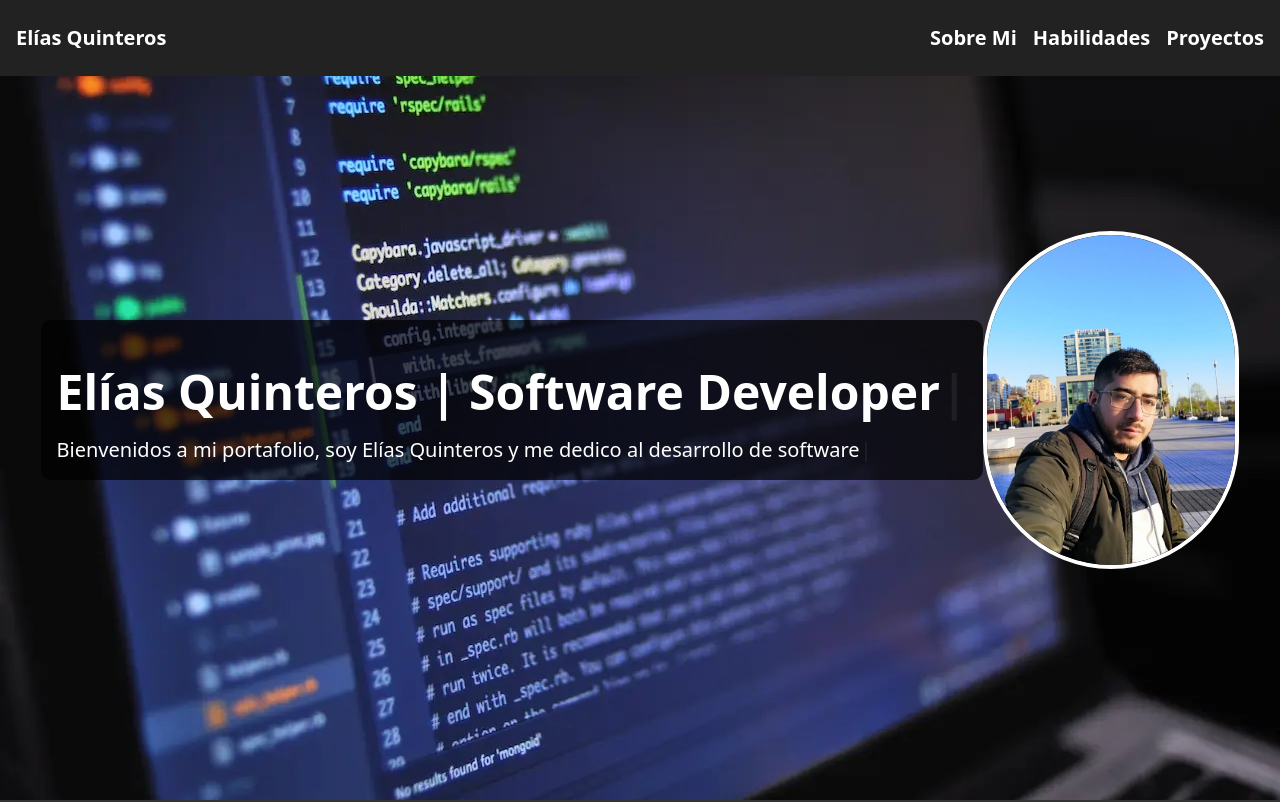
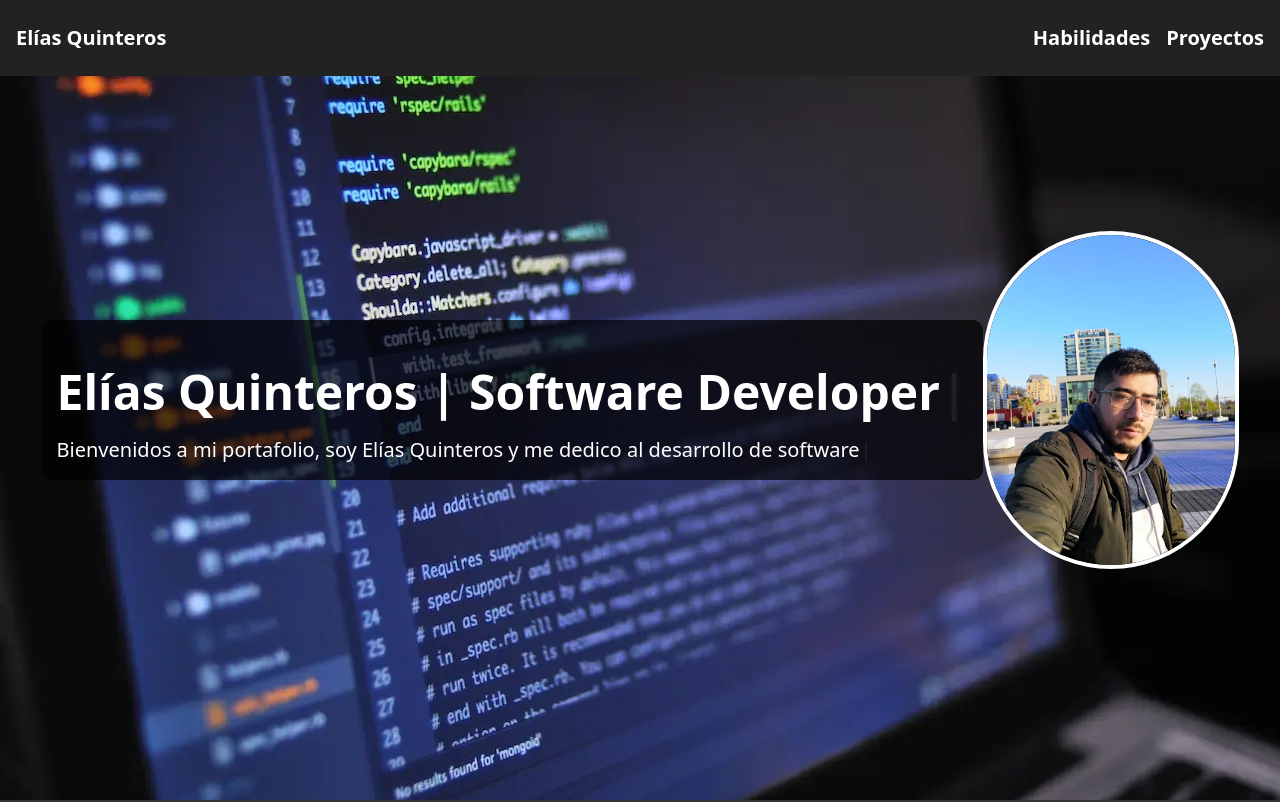
Before and after one commit to EQuinDev/equinDevPortfolio, a React (Vite) app: page / in a window 1280 px wide. Shown: the top 802 px of the page. Built offline with nearby package versions, Linux system fonts and the light colour scheme.

Commit message:
Mejoras Header

```diff
--- a/src/components/Habilidades.jsx
+++ b/src/components/Habilidades.jsx
@@ -1,4 +1,4 @@
-import { useEffect } from 'react';
+import React, { useEffect } from 'react';
 import '../styles/habilidades.css';
 import ScrollReveal from 'scrollreveal';
 
@@ -10,6 +10,19 @@ const Habilidades = () => {
     const sr = ScrollReveal();
     sr.reveal('.skills-gallery', { duration: 2000 });
   }, []);
+
+  const handleHabilidadesClick = (event) => {
+    event.preventDefault();
+    const sectionElement = document.querySelector('#habilidades');
+    if (sectionElement) {
+      const headerHeight = document.querySelector('nav').clientHeight; // Altura del header
+      const offset = headerHeight + 1000; // Ajusta este valor según sea necesario
+      window.scroll({
+        top: sectionElement.offsetTop - offset,
+        behavior: 'smooth',
+      });
+    }
+  };
 
   return (
     <div className="skills-container mt-20">
--- a/src/components/Header.jsx
+++ b/src/components/Header.jsx
@@ -1,6 +1,25 @@
+import React, { useState, useEffect } from 'react';
 import '../styles/responsivo.css';
 
 const Header = () => {
+  const [visible, setVisible] = useState(true);
+  const [prevScrollPos, setPrevScrollPos] = useState(window.pageYOffset);
+
+  const handleScroll = () => {
+    const currentScrollPos = window.pageYOffset;
+    const visible = prevScrollPos > currentScrollPos || currentScrollPos < 100;
+
+    setPrevScrollPos(currentScrollPos);
+    setVisible(visible);
+  };
+
+  useEffect(() => {
+    window.addEventListener('scroll', handleScroll);
+    return () => {
+      window.removeEventListener('scroll', handleScroll);
+    };
+  }, [prevScrollPos]);
+
   const handleClick = (event, sectionId) => {
     event.preventDefault();
     const sectionElement = document.querySelector(`#${sectionId}`);
@@ -10,14 +29,20 @@ const Header = () => {
   };
 
   const headerStyle = {
-        backgroundColor: '#222', // Color de fondo oscuro
-        padding: '1.5rem 1rem', // Espaciado superior e inferior aumentado
+    position: 'fixed',
+    backgroundColor: '#222',
+    padding: '1.5rem 1rem',
+    transition: 'top 0.3s ease-in-out',
+    top: visible ? '0' : '-100px',
   };
 
-    const linkStyle = 'text-white text-xl font-bold hover:text-blue-500'; // Estilo común para los enlaces
+  const linkStyle = 'text-white text-xl font-bold hover:text-blue-500';
 
   return (
-      <nav className="flex justify-between items-center fixed z-50 w-full top-0 left-0" style={headerStyle}>
+    <nav
+      className={`flex justify-between items-center z-50 w-full left-0`}
+      style={headerStyle}
+    >
       <a
         href="#"
         onClick={(event) => handleClick(event, 'inicio')}
@@ -26,15 +51,6 @@ const Header = () => {
         Elías Quinteros
       </a>
       <ul className="flex space-x-4">
-          <li>
-            <a
-              href="#"
-              onClick={(event) => handleClick(event, 'sobremi')}
-              className={linkStyle}
-            >
-              Sobre Mi
-            </a>
-          </li>
         <li>
           <a
             href="#"
```
Lines whose indentation alone changed are shown as unchanged.
